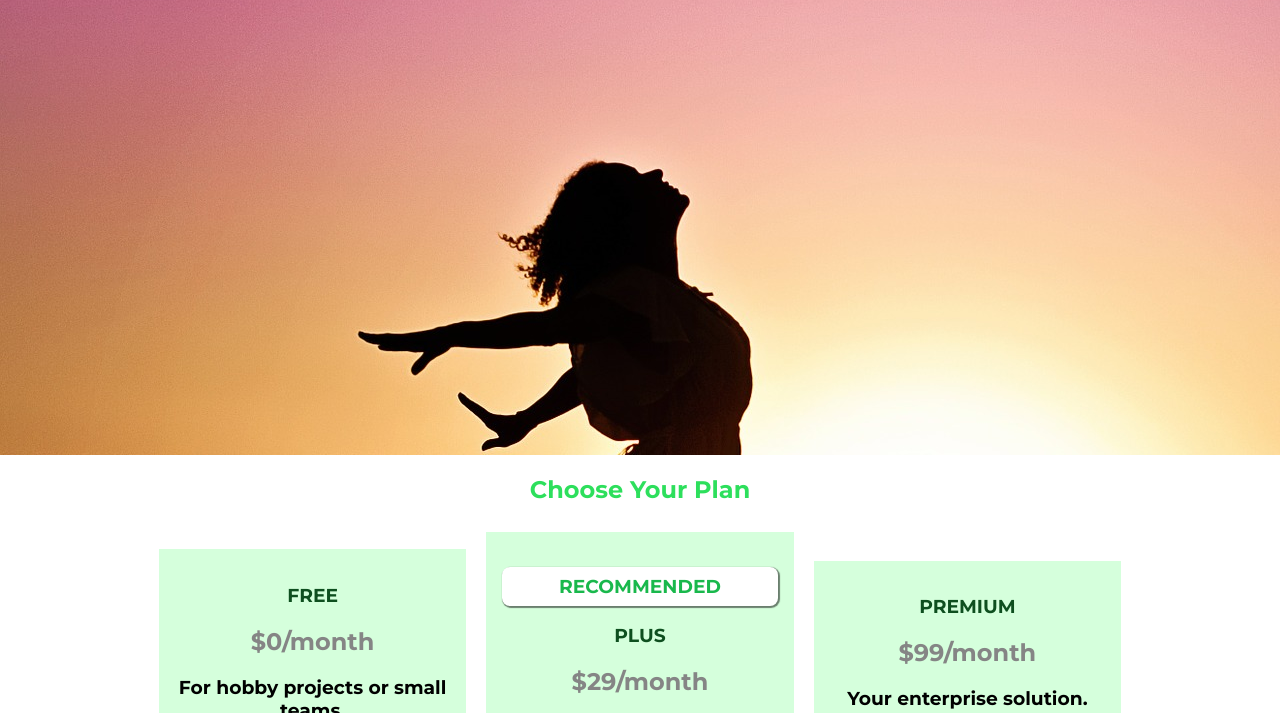
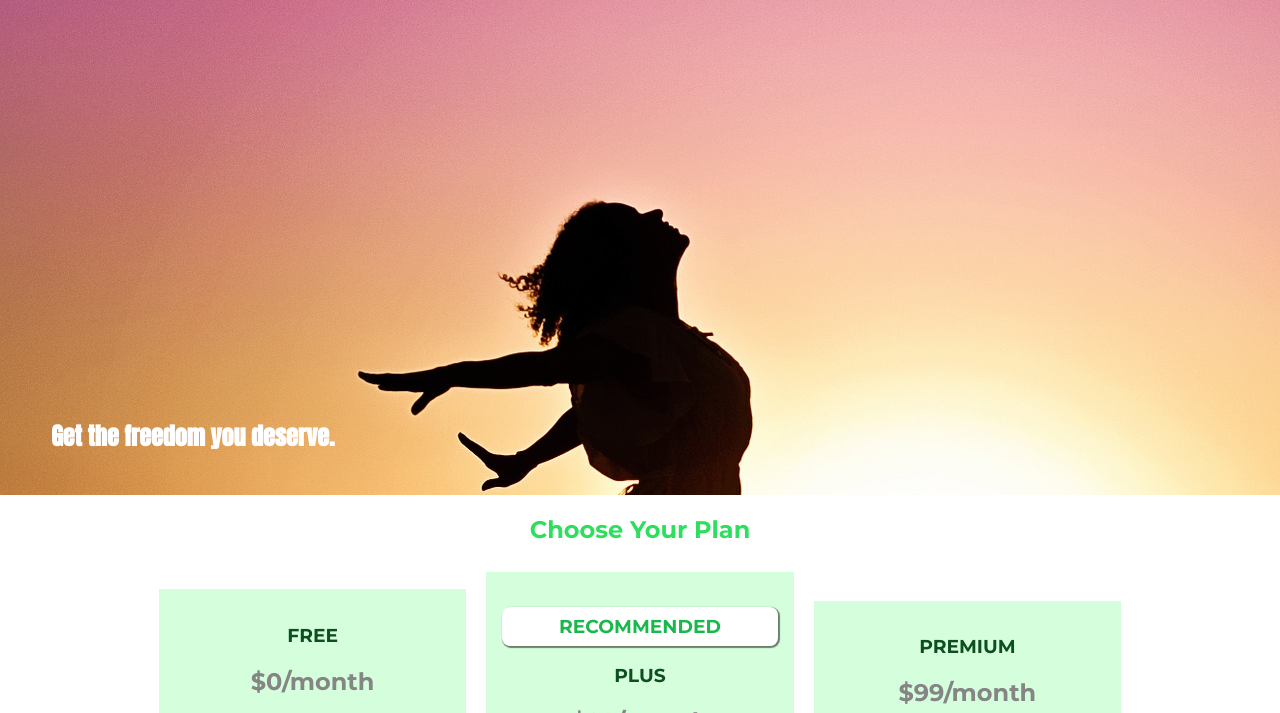
Before and after one commit to luacooli/css-course, a plain HTML site: page my_project/index.html in a window 1280 px wide. Shown: the part 73-786 px from the top of the page. Drawn offline with Linux system fonts and the light colour scheme.

Commit message:
feat: challenge position - my solution

```diff
--- a/my_project/main.css
+++ b/my_project/main.css
@@ -1,8 +1,10 @@
 #product-overview {
-    background: url("freedom.jpg");
+  background: url('freedom.jpg');
   width: 100%;
   height: 528px;
   padding: 10px;
+  margin-top: 40px;
+  position: relative;
 }
 
 .section-title {
@@ -13,6 +15,9 @@
 #product-overview h1 {
   color: white;
   font-family: 'Anton', sans-serif;
+  position: absolute;
+  bottom: 4%;
+  left: 4%;
 }
 
 .plan__list {
--- a/my_project/packages/packages.css
+++ b/my_project/packages/packages.css
@@ -16,6 +16,7 @@ main {
   border: 4px solid #0e4f1f;
   border-left: none;
   position: relative;
+  z-index: 0;
 }
 
 .package:active,
@@ -40,6 +41,7 @@ main {
   color: white;
   background: #ff5454;
   padding: 8px;
+  z-index: 10;
 }
 
 .package__subtitle {
```
Lines whose indentation alone changed are shown as unchanged.
